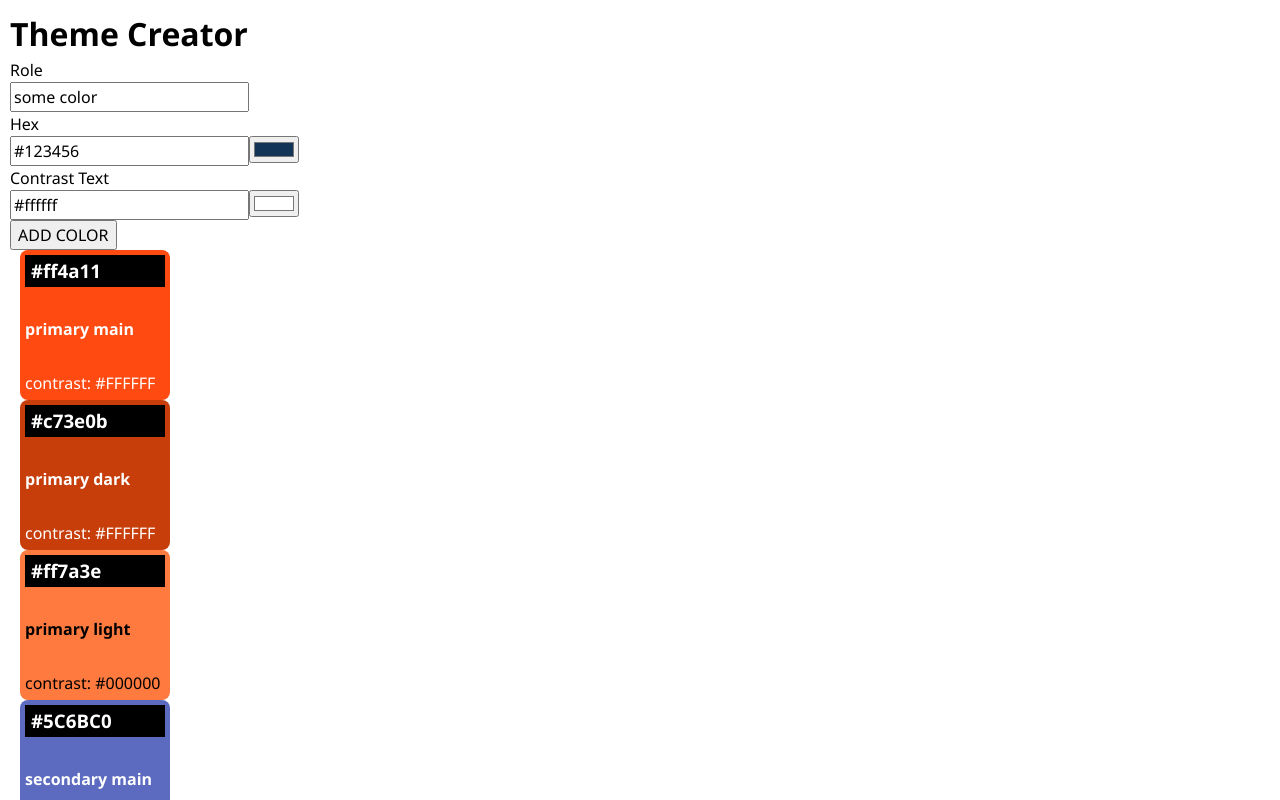
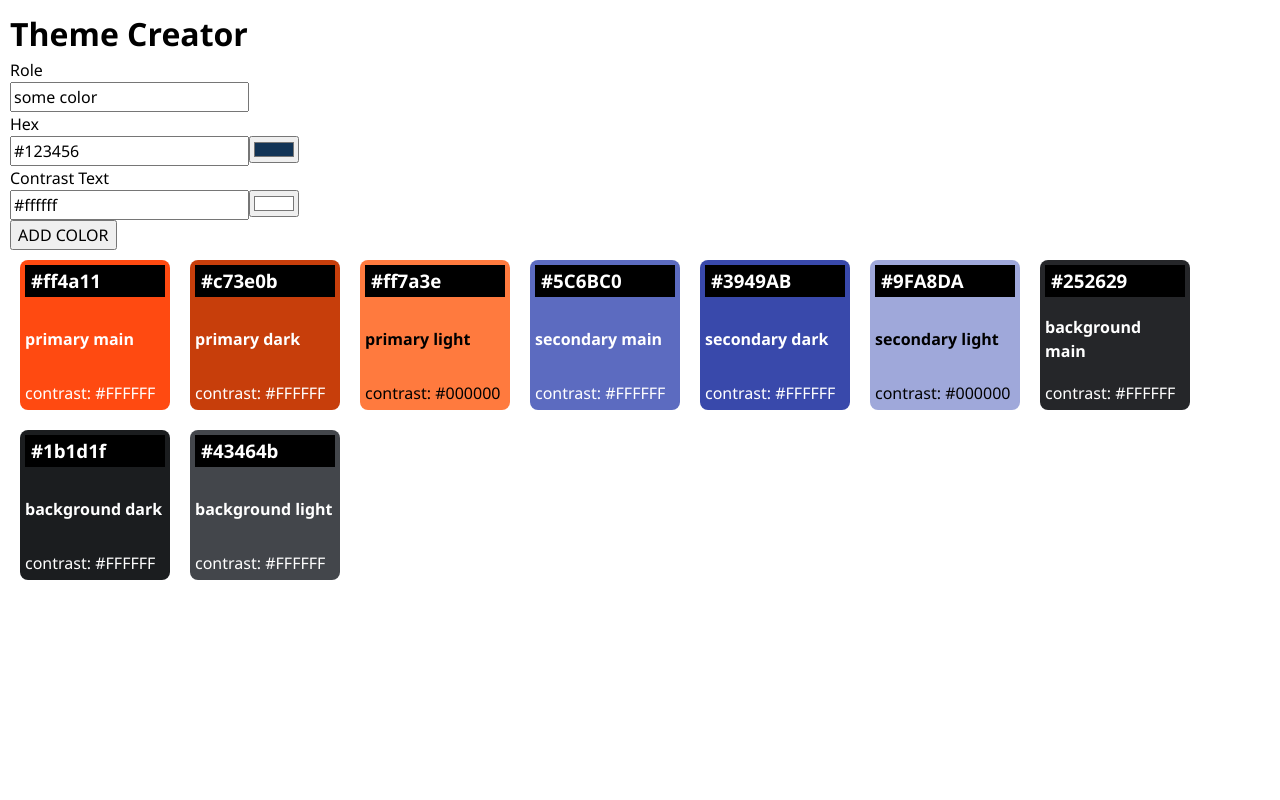
Before and after one commit to feminismuss/recap-project-4_color-theme-creator-app, a React (Vite) app: page / in a window 1280 px wide. Shown: the top 800 px of the page. Built offline with nearby package versions, Linux system fonts and the light colour scheme.

Commit message:
add new color on top of the list and card container for colors

```diff
--- a/src/App.css
+++ b/src/App.css
@@ -2,3 +2,7 @@ body {
   font-family: "Segoe UI", "Helvetica Neue", Arial, sans-serif;
   padding: 10px;
 }
+.card-container {
+  display: flex;
+  flex-wrap: wrap;
+}
--- a/src/App.jsx
+++ b/src/App.jsx
@@ -3,23 +3,25 @@ import { initialColors } from "./lib/colors";
 import Color from "./Components/Color/Color";
 import "./App.css";
 import ColorForm from "./Components/ColorForm/ColorForm.jsx";
-import {uid} from 'uid';
+import { uid } from "uid";
 
 function App() {
   const [colors, setColors] = useState(initialColors);
   function handleAddColor(newColor) {
     const newColorWithId = { ...newColor, id: uid() };
     console.log(newColorWithId);
-    setColors((prevColors) => [...prevColors, newColorWithId]);
+    setColors((prevColors) => [newColorWithId, ...prevColors]);
   }
 
   return (
     <>
       <h1>Theme Creator</h1>
       <ColorForm onSubmitColor={handleAddColor} />
-      {colors.map((color) => {
-        return <Color key={color.id} color={color} />;
-      })}
+      <div className="card-container">
+        {colors.map((color) => {
+          return <Color key={color.id} color={color} />;
+        })}
+      </div>
     </>
   );
 }
--- a/src/Components/Color/Color.css
+++ b/src/Components/Color/Color.css
@@ -2,7 +2,7 @@
   width: 150px;
   height: 150px;
   box-sizing: border-box;
-  margin: 0px 10px;
+  margin: 10px 10px;
   padding: 5px;
   display: flex;
   flex-direction: column;
```
